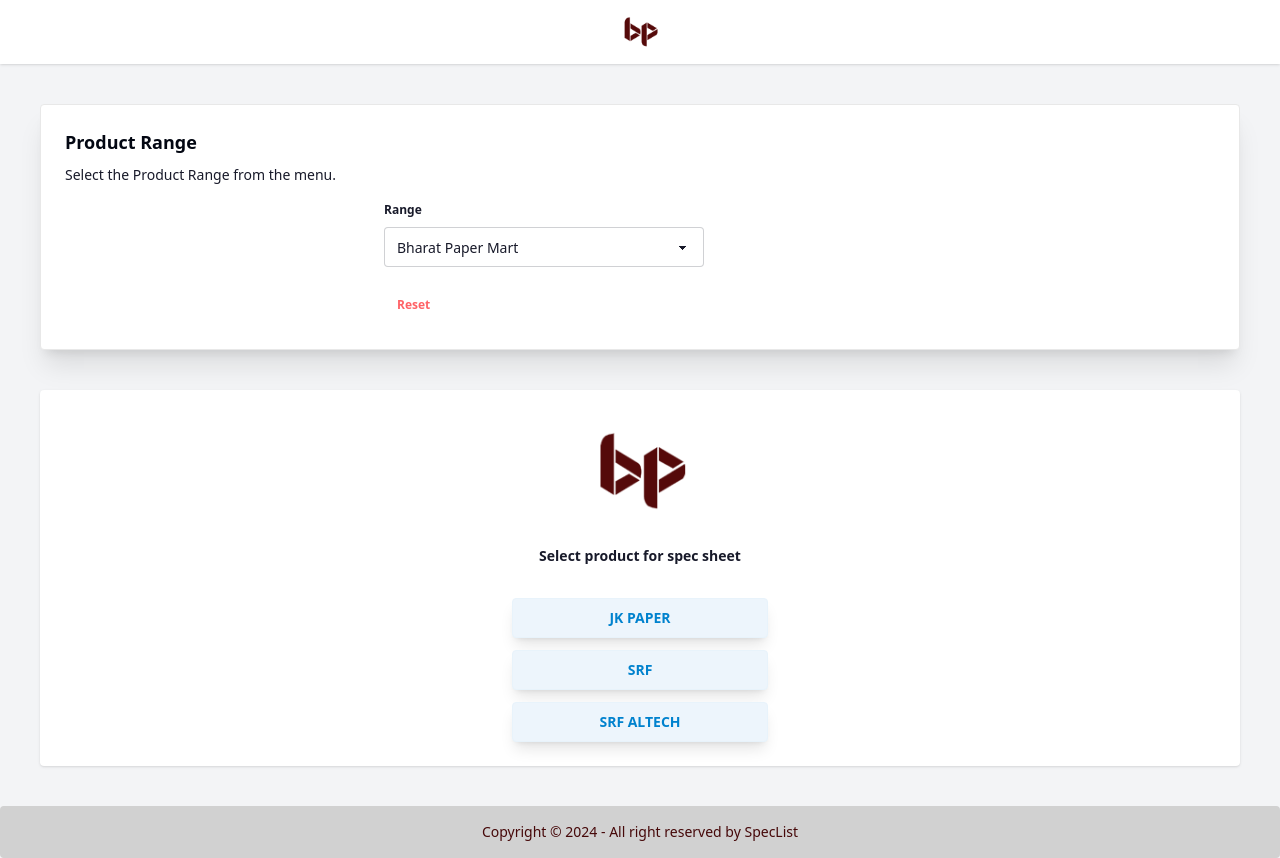
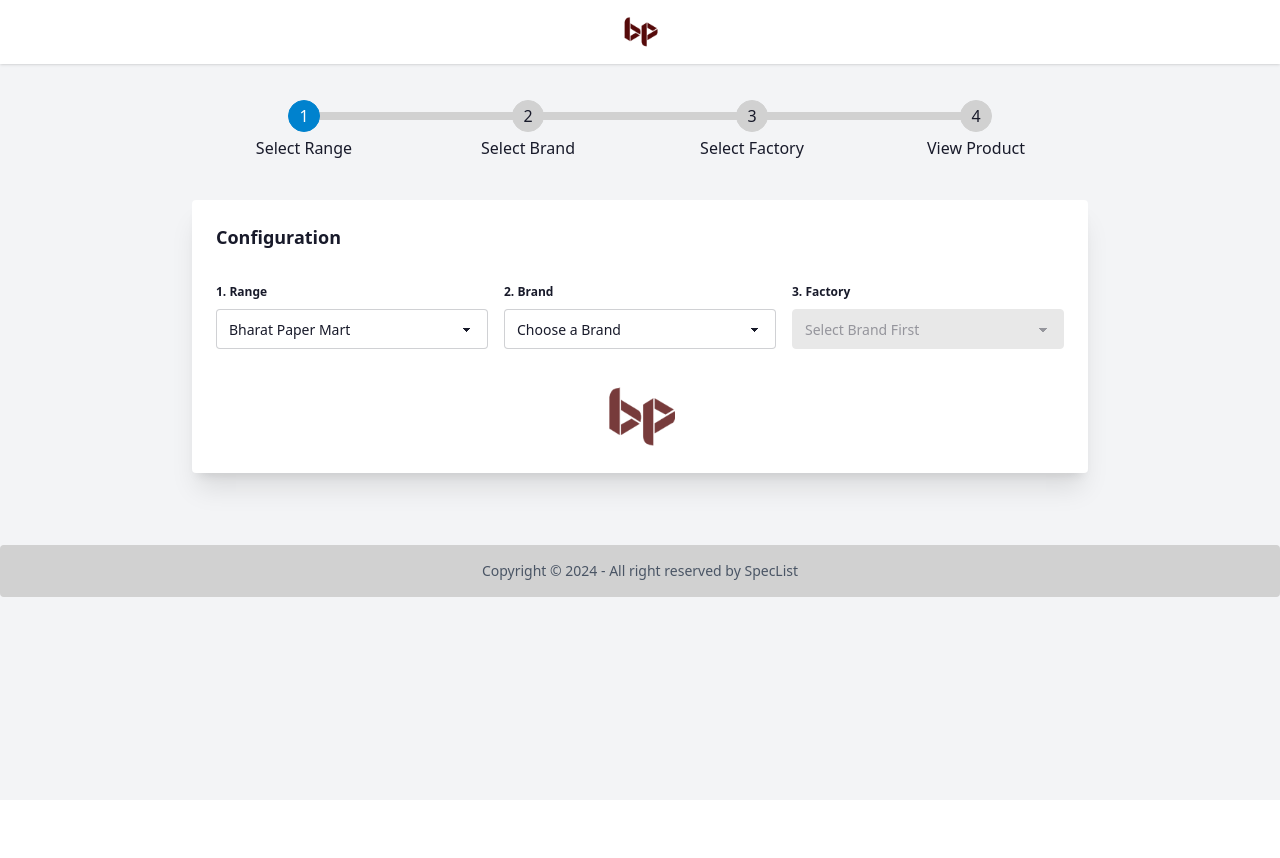
Before and after one commit to anindyaTHEgrt/BharatPaperSpecApp, a React app in the folder Frontend/: page /product in a window 1280 px wide. After the commit the page ends 800 px from the top, so only its background shows below. Built offline with nearby package versions, Linux system fonts and the light colour scheme; the HTML template or start-up script is replaced by a standard one.

Commit message:
Product Page UI complete.

```diff
--- a/Frontend/src/pages/ProductPage.jsx
+++ b/Frontend/src/pages/ProductPage.jsx
@@ -1,63 +1,32 @@
-import React from 'react';
-import { useState } from 'react';
-import {useNavigate} from "react-router-dom";
-
+import React, { useState } from 'react';
+import { useNavigate } from "react-router-dom";
 import Navbar from "@/components/Navbar.jsx";
 
 const ProductPage = () => {
-
-
-
-    const [selectedRange, setSelectedRange] = useState("BharatPaper");
-    const [selectedBrand, setSelectedBrand] = useState(null);
-    const [selectedFactory, setSelectedFactory] = useState(null);
     const navigate = useNavigate();
 
-    const handleSelectChange = (e) => {
-        setSelectedRange(e.target.value);
-    };
-
-    const handleBrandClick = (brand) => {
-        setSelectedBrand(brand);
-        setSelectedFactory(null); // Reset factory if brand changes
-    };
-
-    const handleFactoryClick = (factory) => {
-        setSelectedFactory(factory);
-    };
-
-    const handleProductClick = (product) => {
-        // Final step: Navigate to the spec page with the product info
-        navigate('/spec', { state: { buttonInfo: product } });
-    };
-
-    //Product ID Scheme: Range(1) + Brand(1) + Factory(1) + Product(2)
+    // Data Structure (Kept exactly as provided)
     const rangeButtons = {
         "BharatPaper": [
             {
-                id: "jkp",
-                label: "JK PAPER",
-                type: "brand",
+                id: "jkp", label: "JK PAPER", type: "brand",
                 factories: [
                     {
-                        id: "jkp-1",
-                        label: "Unit: JKPM (Rayagada)",
+                        id: "jkp-1", label: "Unit: JKPM (Rayagada)",
                         products: [
-                            { id: 11101, label: "JK Copier", filename: "jk_copier", range: "BharatPaper" },
+                            { id: 11101, label: "JK TuffCote", filename: "jk_tuffcote", range: "BharatPaper" },
                             { id: 11102, label: "JK Excel Bond", filename: "jk_excel", range: "BharatPaper" }
                         ]
                     },
                     {
-                        id: "jkp-2",
-                        label: "Unit: CPM (Gujarat)",
+                        id: "jkp-2", label: "Unit: CPM (Gujarat)",
                         products: [
                             { id: 11201, label: "JK TuffCote", filename: "jk_tuffcote", range: "BharatPaper" },
                             { id: 11202, label: "JK Ultima", filename: "jk_ultima", range: "BharatPaper" }
                         ]
                     },
                     {
-                        id: "jkp-3",
-                        label: "Unit: Sirpur",
+                        id: "jkp-3", label: "Unit: Sirpur",
                         products: [
                             { id: 11301, label: "JK TuffCote", filename: "jk_tuffcote", range: "BharatPaper" },
                             { id: 11302, label: "JK Ultima", filename: "jk_ultima", range: "BharatPaper" }
@@ -65,10 +34,11 @@
                     }
                 ]
             },
-            { id: "srf", label: "SRF", type: "brand", factories: [
             {
-                        id: "srf-1",
-                        label: "Unit: Madhya Pradesh",
+                id: "srf", label: "SRF", type: "brand",
+                factories: [
+                    {
+                        id: "srf-1", label: "Unit: Madhya Pradesh",
                         products: [
                             { id: 12101, label: "JK Copier", filename: "jk_copier", range: "BharatPaper" },
                             { id: 12102, label: "JK Excel Bond", filename: "jk_excel", range: "BharatPaper" }
@@ -76,10 +46,11 @@
                     }
                 ]
             },
-            { id: "srfaltech", label: "SRF ALTECH", type: "brand", factories: [
             {
-                        id: "srfaltech-1",
-                        label: "Unit: Madhya Pradesh",
+                id: "srfaltech", label: "SRF ALTECH", type: "brand",
+                factories: [
+                    {
+                        id: "srfaltech-1", label: "Unit: Madhya Pradesh",
                         products: [
                             { id: 13101, label: "JK Copier", filename: "jk_copier", range: "BharatPaper" },
                             { id: 13102, label: "JK Excel Bond", filename: "jk_excel", range: "BharatPaper" }
@@ -89,10 +60,11 @@
             }
         ],
         "Tarille": [
-            { id: "jpfl", label: "JPFL", type: "brand", factories: [
             {
-                        id: "jpfl-1",
-                        label: "Unit: Nashik",
+                id: "jpfl", label: "JPFL", type: "brand",
+                factories: [
+                    {
+                        id: "jpfl-1", label: "Unit: Nashik",
                         products: [
                             { id: 21101, label: "JK Copier", filename: "jk_copier", range: "BharatPaper" },
                             { id: 21102, label: "JK Excel Bond", filename: "jk_excel", range: "BharatPaper" }
@@ -100,10 +72,11 @@
                     }
                 ]
             },
-            { id: "shyamsel", label: "SHYAM SEL", type: "brand", factories: [
             {
-                        id: "shyamsel-1",
-                        label: "Unit: Factory",
+                id: "shyamsel", label: "SHYAM SEL", type: "brand",
+                factories: [
+                    {
+                        id: "shyamsel-1", label: "Unit: Factory",
                         products: [
                             { id: 22101, label: "JK Copier", filename: "jk_copier", range: "BharatPaper" },
                             { id: 22102, label: "JK Excel Bond", filename: "jk_excel", range: "BharatPaper" }
@@ -113,10 +86,11 @@
             }
         ],
         "Converters": [
-            { id: "jkp_conv", label: "JK PAPER", type: "brand", factories: [
             {
-                        id: "jkp_conv-1",
-                        label: "Unit: CPM (Gujarat)",
+                id: "jkp_conv", label: "JK PAPER", type: "brand",
+                factories: [
+                    {
+                        id: "jkp_conv-1", label: "Unit: CPM (Gujarat)",
                         products: [
                             { id: 31101, label: "JK Copier", filename: "jk_copier", range: "BharatPaper" },
                             { id: 31102, label: "JK Excel Bond", filename: "jk_excel", range: "BharatPaper" }
@@ -127,99 +101,177 @@
         ]
     };
 
-    const vendorButtons = {
-        "BharatPaper": [
-            { id: 1, range:"BharatPaper",filename: "jkp", label: "JK PAPER", color: "btn-primary" },
-            { id: 1, range:"BharatPaper",filename: "srf", label: "SRF", color: "btn-primary" },
-            { id: 1, range:"BharatPaper",filename: "srf_altech", label: "SRF ALTECH", color: "btn-primary" },
-            { id: 1, range:"BharatPaper",filename: "ambani", label: "AMBANI", color: "btn-primary" },
-        ],
-        "Tarille": [
-            { id: 1, label: "Product Specs", color: "btn-accent" },
-            { id: 2, label: "Contact Sales", color: "btn-primary" }
-        ],
-        "Converters": [
-            { id: 1, label: "Factory Tour", color: "btn-ghost" },
-            { id: 2, label: "Machine List", color: "btn-info" }
-        ]
+    // State
+    const [selectedRange, setSelectedRange] = useState("BharatPaper");
+    const [selectedBrand, setSelectedBrand] = useState(null);
+    const [selectedFactory, setSelectedFactory] = useState(null);
+
+    // --- RESET HANDLERS ---
+
+    const handleRangeChange = (e) => {
+        const newRange = e.target.value;
+        setSelectedRange(newRange);
+        // Cascading Reset: Clear Brand and Factory when Range changes
+        setSelectedBrand(null);
+        setSelectedFactory(null);
     };
 
-    const handleButtonClick = (buttonData) => {
-        // We send the entire button object to the next page
-        navigate('/spec', { state: { buttonInfo: buttonData } });
+    const handleBrandChange = (e) => {
+        const brandId = e.target.value;
+        const brandObj = rangeButtons[selectedRange].find(b => b.id === brandId);
+
+        setSelectedBrand(brandObj);
+        // Cascading Reset: Clear Factory when Brand changes
+        setSelectedFactory(null);
     };
 
+    const handleFactoryChange = (e) => {
+        const factoryId = e.target.value;
+        const factoryObj = selectedBrand.factories.find(f => f.id === factoryId);
+        setSelectedFactory(factoryObj);
+    };
+
+    const handleProductClick = (product) => {
+
+        navigate('/spec', { state: { buttonInfo: product } });
+    };
+
+    // Helper to determine styling for steps
+    // Step 1 is always Range (Primary if selected)
+    // Step 2 is Brand (Primary if brand selected)
+    // Step 3 is Factory (Primary if factory selected)
+    // Step 4 is Product (Primary if factory is ready for selection)
+
     return (
-        <div className="min-h-screen relative overflow-hidden bg-gray-100">
+        <div className="min-h-screen bg-gray-100 pb-20">
             <Navbar/>
-            <div className="card card-border bg-base-100 shadow-xl m-10">
+
+            <div className="container mx-auto px-4 py-8">
+
+                {/* --- DAISY UI STEPS --- */}
+                <div className="w-full flex justify-center mb-10">
+                    <ul className="steps w-full max-w-4xl">
+                        <li className={`step ${selectedRange ? 'step-primary' : ''}`}>Select Range</li>
+                        <li className={`step ${selectedBrand ? 'step-primary' : ''}`}>Select Brand</li>
+                        <li className={`step ${selectedFactory ? 'step-primary' : ''}`}>Select Factory</li>
+                        <li className={`step ${selectedFactory ? 'step-primary' : ''}`}>View Product</li>
+                    </ul>
+                </div>
+
+                <div className="flex flex-col gap-6 max-w-4xl mx-auto">
+
+                    {/* CARD 1: SELECTIONS */}
+                    <div className="card bg-base-100 shadow-xl">
                         <div className="card-body">
-                    <h2 className="card-title text-gray-950">Product Range</h2>
-                    <p>Select the Product Range from the menu.</p>
-                    <div className="card-actions justify-end">
-                        <fieldset className="fieldset w-full md:max-w-md lg:max-w-lg mx-auto">
-                            <legend className="fieldset-legend">Range</legend>
-                            <select  defaultValue="Pick a Range" className="select" onChange={handleSelectChange}>
-                                <option disabled={true}>Pick a range</option>
+                            <h2 className="card-title mb-4">Configuration</h2>
+
+                            <div className="grid grid-cols-1 md:grid-cols-3 gap-4">
+
+                                {/* 1. RANGE SELECTOR */}
+                                <fieldset className="fieldset">
+                                    <legend className="fieldset-legend font-bold">1. Range</legend>
+                                    <select
+                                        className="select select-bordered w-full"
+                                        onChange={handleRangeChange}
+                                        value={selectedRange || ""}
+                                    >
+                                        <option value="" disabled>Pick a range</option>
                                         <option value="BharatPaper">Bharat Paper Mart</option>
                                         <option value="Tarille">Tarille Corporation</option>
                                         <option value="Converters">Bharat Converters</option>
                                     </select>
+                                </fieldset>
+
+                                {/* 2. BRAND SELECTOR */}
+                                <fieldset className="fieldset">
+                                    <legend className="fieldset-legend font-bold">2. Brand</legend>
+                                    <select
+                                        className="select select-bordered w-full"
+                                        value={selectedBrand?.id || ""}
+                                        onChange={handleBrandChange}
+                                        disabled={!selectedRange} // Disabled until Range is picked
+                                    >
+                                        <option value="" disabled>
+                                            {!selectedRange ? "Select Range First" : "Choose a Brand"}
+                                        </option>
+                                        {selectedRange && rangeButtons[selectedRange]?.map((brand) => (
+                                            <option key={brand.id} value={brand.id}>
+                                                {brand.label}
+                                            </option>
+                                        ))}
+                                    </select>
+                                </fieldset>
+
+                                {/* 3. FACTORY SELECTOR */}
+                                <fieldset className="fieldset">
+                                    <legend className="fieldset-legend font-bold">3. Factory</legend>
+                                    <select
+                                        className="select select-bordered w-full"
+                                        value={selectedFactory?.id || ""}
+                                        onChange={handleFactoryChange}
+                                        disabled={!selectedBrand} // Disabled until Brand is picked
+                                    >
+                                        <option value="" disabled>
+                                            {!selectedBrand ? "Select Brand First" : "Choose a Factory"}
+                                        </option>
+                                        {selectedBrand?.factories?.map((factory) => (
+                                            <option key={factory.id} value={factory.id}>
+                                                {factory.label}
+                                            </option>
+                                        ))}
+                                    </select>
+                                </fieldset>
+                            </div>
+
+                            {/* Optional: Show Logo based on Range */}
                             {selectedRange && (
-                                <div className="mt-4 flex flex-wrap gap-2 animate-in fade-in duration-300">
-
-                                    <button
-                                        className="btn btn-ghost btn-sm text-error"
-                                        onClick={() => setSelectedRange("")}
-                                    >
-                                        Reset
-                                    </button>
+                                <div className="mt-6 flex justify-center">
+                                    <img
+                                        src={`/Assets/Imgs/${selectedRange}_logo.png`}
+                                        alt={`${selectedRange} Logo`}
+                                        className="h-16 object-contain opacity-80"
+                                        onError={(e) => e.target.style.display = 'none'} // Hide if image missing
+                                    />
                                 </div>
                             )}
-                        </fieldset>
-
-
-                    </div>
                         </div>
                     </div>
 
-            {selectedRange && rangeButtons[selectedRange] && (
-                <div className="card bg-base-100 shadow-sm m-10">
-                    <figure className="px-10 lg:px-130 pt-10">
+                    {/* CARD 2: PRODUCTS (Only visible when Factory is selected) */}
+                    {selectedFactory && (
+                        <div className="card bg-base-100 shadow-xl animate-in fade-in slide-in-from-bottom-4 duration-500">
+                            <div className="card-body">
+                                <h2 className="card-title text-primary">
+                                    Available Products
+                                    <span className="text-sm font-normal text-gray-500 ml-2">
+                                        ({selectedFactory.label})
+                                    </span>
+                                </h2>
+                                <div className="divider m-0"></div>
 
-                        <img
-                            src={`/Assets/Imgs/${selectedRange}_logo.png`}
-                            alt="Shoes"
-                            className="rounded-xl"/>
-                    </figure>
-                    <div className="card-body items-center text-center">
-                        <h2 className="card-title"></h2>
-                        <p><b>Select product for spec sheet</b></p>
-                        <div className="card-actions">
-                            <div className="mt-6 flex flex-wrap justify-center gap-3">
-                                {rangeButtons[selectedRange].map((btn) => (
+                                <div className="grid grid-cols-1 sm:grid-cols-2 lg:grid-cols-3 gap-4 mt-4">
+                                    {selectedFactory.products.map((product) => (
                                         <button
-                                        key={btn.id}
-                                        className={`btn btn-wide btn-soft btn-primary shadow-lg transition-all hover:scale-105`}
-                                        onClick={() => handleButtonClick(btn)}
+                                            key={product.id}
+                                            className="btn btn-outline btn-primary h-auto py-4 flex flex-col gap-1"
+                                            onClick={() => handleProductClick(product)}
                                         >
-                                        {btn.label}
+                                            <span className="text-lg font-bold">{product.label}</span>
+                                            <span className="text-xs opacity-70">Click for Specs</span>
                                         </button>
                                     ))}
                                 </div>
                             </div>
                         </div>
+                    )}
                 </div>
-            )}
+            </div>
 
-
+            <footer className="footer footer-center p-4 bg-base-300 text-base-content rounded mt-10">
                 <div>
-                <footer className="footer footer-center p-4 bg-base-300 text-base-content rounded">
-                    <div>
-                        <p className="text-red-950">Copyright © 2024 - All right reserved by SpecList</p>
+                    <p className="text-gray-600">Copyright © 2024 - All right reserved by SpecList</p>
                 </div>
             </footer>
-            </div>
         </div>
     );
 };
```
Lines whose indentation alone changed are shown as unchanged.
